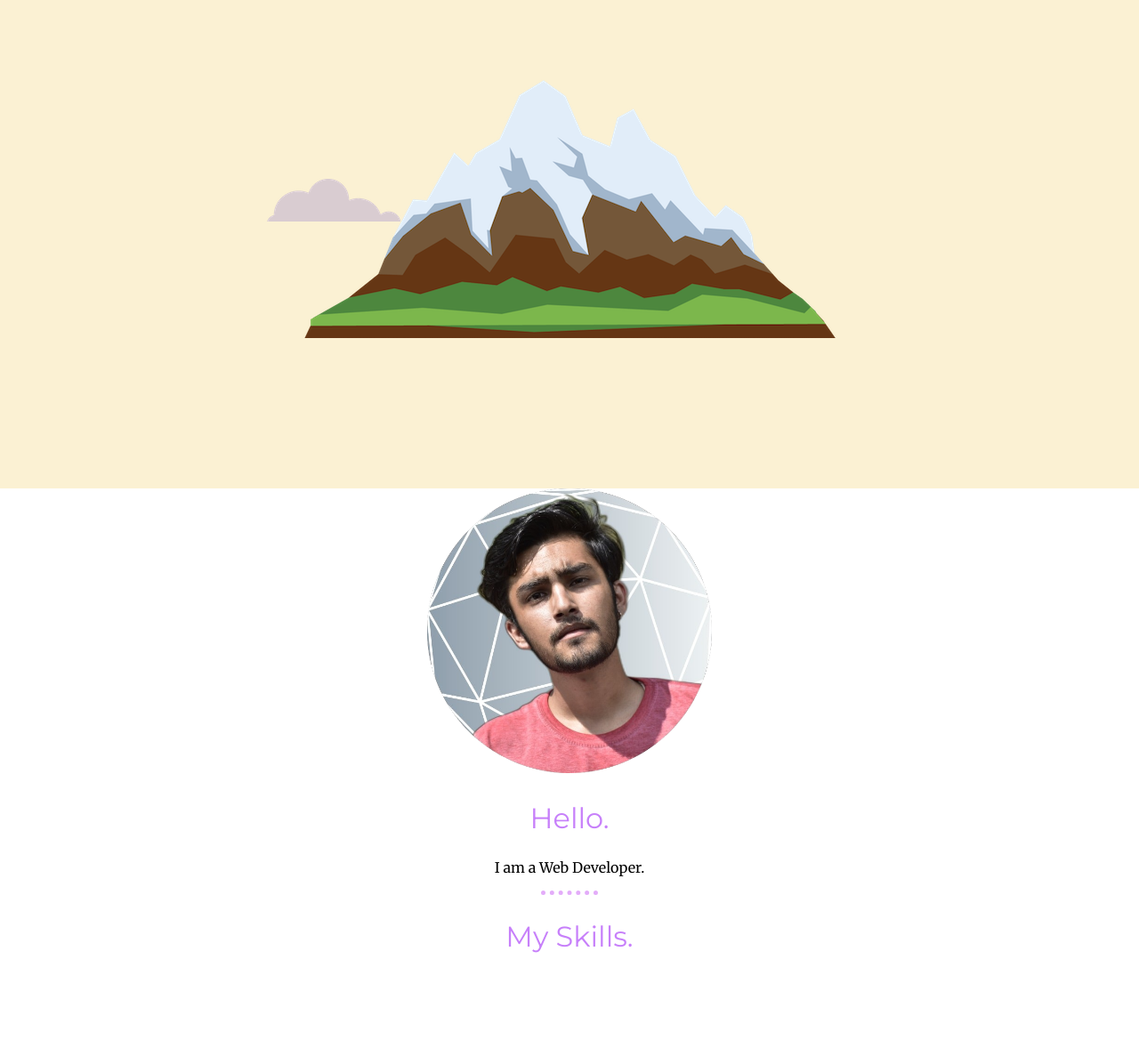
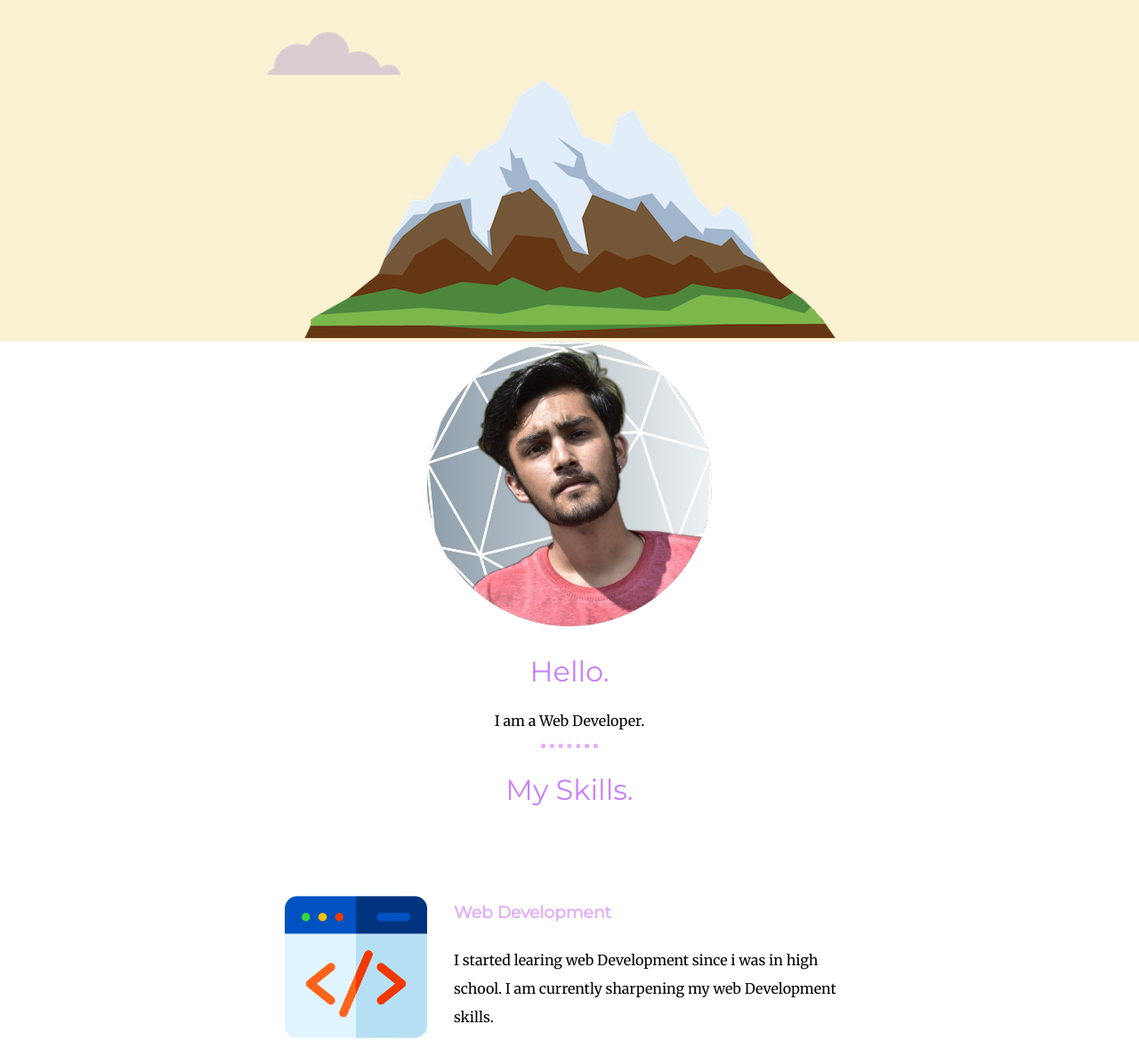
Before and after one commit to LokeshVrma/cv, a plain HTML site: page index.html in a window 1280 px wide. Shown: the part 351-1520 px from the top of the page at 89% size. Drawn offline with Linux system fonts and the light colour scheme.

Commit message:
Initial commit

```diff
--- a/css/styles.css
+++ b/css/styles.css
@@ -41,13 +41,6 @@ a {
     background-color: #FBF1D3;
     position: relative;
     padding-top: 100px;
-    height: 100vh;
-    width: 100vw;
-}
-
-.middle-container {
-    height: 100vh;
-    width: 100vw;
 }
 
 .bottom-container {
```
